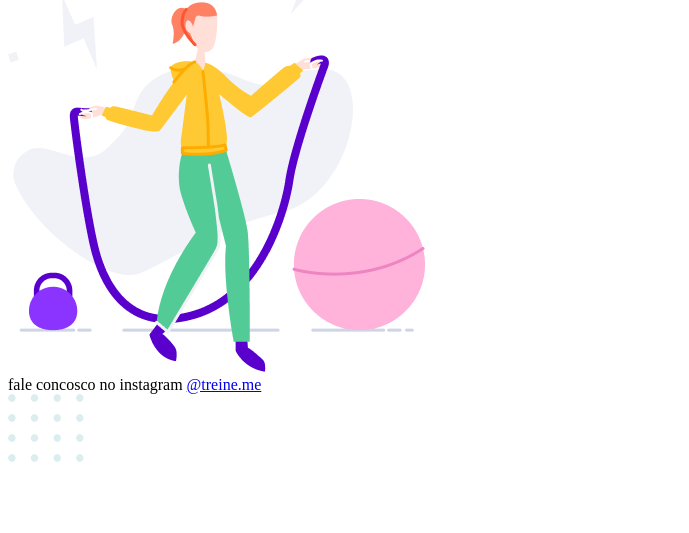
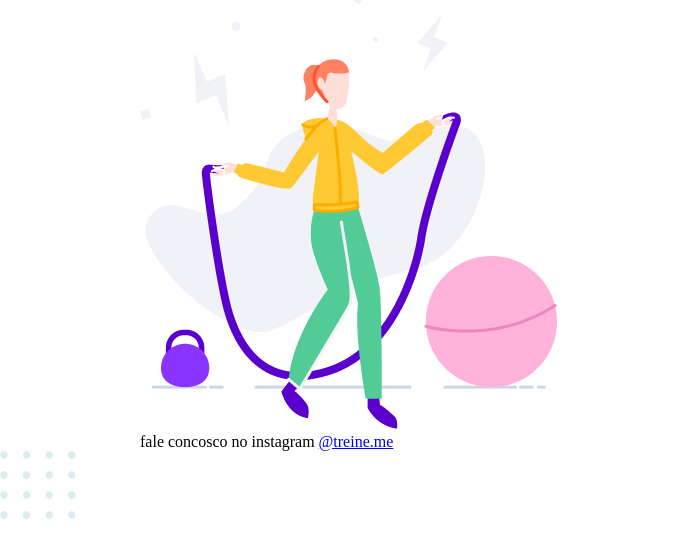
Before and after one commit to juniorvolontedev/explorer-treine-me, a plain HTML site: page index.html in a window 1280 px wide. Shown: the part 319-852 px from the top of the page, without its empty margins (0-689 px from the left). Before the commit the page ends 803 px from the top, so only its background shows below. Drawn offline with Linux system fonts and the light colour scheme.

Commit message:
o conceito box model do css

```diff
--- a/index.html
+++ b/index.html
@@ -4,6 +4,8 @@
     <meta charset="UTF-8" />
     <meta name="viewport" content="width=device-width, initial-scale=1.0" />
     <title>Treine.me</title>
+
+    <link rel="stylesheet" href="./style.css" />
   </head>
   <body>
     <div class="page">
--- /dev/null
+++ b/style.css
@@ -0,0 +1,8 @@
+body {
+  margin: 0;
+}
+
+.page {
+  width: 1000px;
+  margin: 65px auto 0;
+}
```
